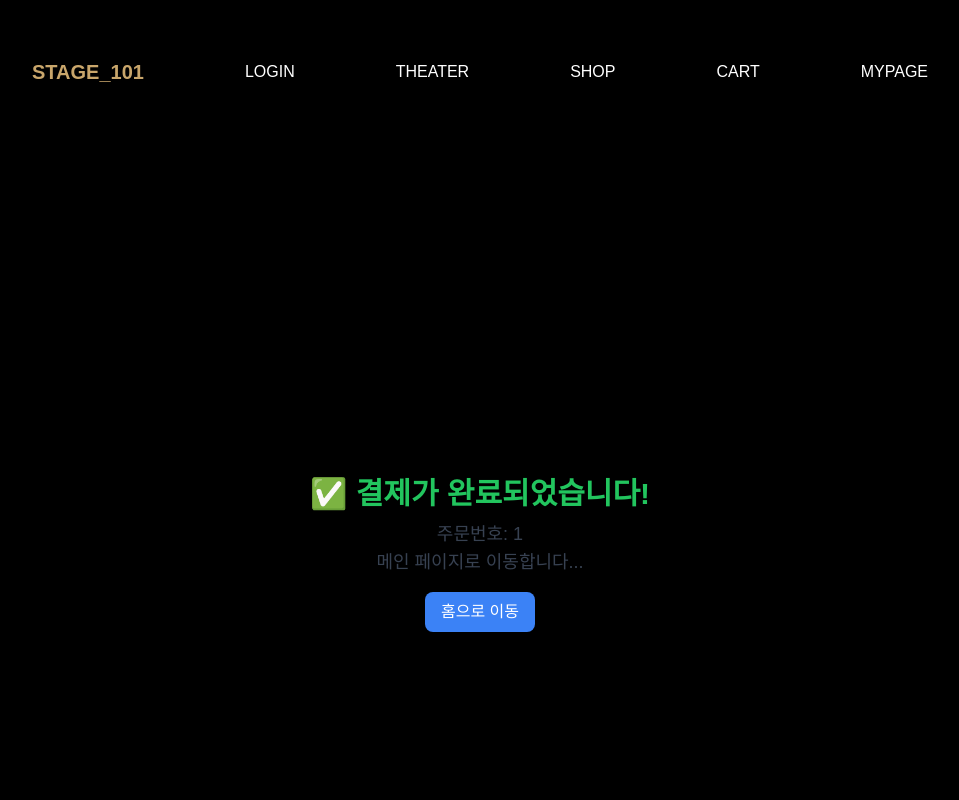
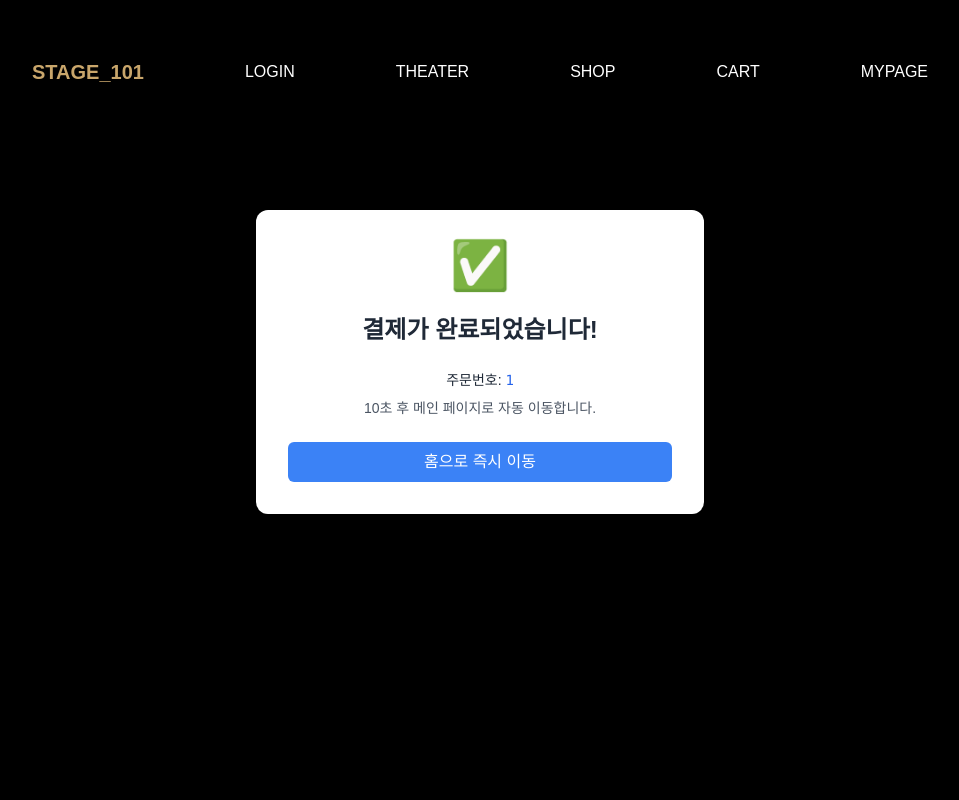
Before and after one commit to YouKnowThat-Park/STAGE_101, a Next.js app: page /cart/1 in a window 1280 px wide. Shown: the top 800 px of the page, without its empty margins (160-1119 px from the left). Built offline with nearby package versions, Linux system fonts and the light colour scheme; no server answers.

Commit message:
💄 상점 결제 완료 페이지 디자인 수정

```diff
--- a/src/app/cart/[id]/page.tsx
+++ b/src/app/cart/[id]/page.tsx
@@ -5,7 +5,7 @@ import { useEffect } from 'react';
 
 const CartSuccessPage = ({ params }: { params: { id: string } }) => {
   const router = useRouter();
-  const orderId = params.id; // ✅ 동적 라우트로 받은 주문 ID
+  const orderId = params.id;
 
   useEffect(() => {
     const timer = setTimeout(() => {
@@ -15,16 +15,28 @@ const CartSuccessPage = ({ params }: { params: { id: string } }) => {
   }, [router]);
 
   return (
-    <div className="flex flex-col items-center justify-center h-screen text-center">
-      <h1 className="text-3xl font-bold text-green-500">✅ 결제가 완료되었습니다!</h1>
-      <p className="text-lg text-gray-700 mt-2">주문번호: {orderId}</p>
-      <p className="text-lg text-gray-700">메인 페이지로 이동합니다...</p>
-      <button
-        onClick={() => router.push('/')}
-        className="mt-4 bg-blue-500 text-white py-2 px-4 rounded-lg hover:bg-blue-600 transition"
-      >
-        홈으로 이동
-      </button>
+    <div className="flex flex-col items-center justify-center py-14 px-4">
+      <div className="bg-white shadow-xl rounded-xl p-8 max-w-md w-full text-center space-y-6">
+        {/* ✅ 이모지 아이콘 */}
+        <div className="text-5xl">✅</div>
+
+        <h1 className="text-2xl font-bold text-gray-800">결제가 완료되었습니다!</h1>
+
+        <div className="text-sm text-gray-600">
+          <p className="mb-2">
+            <span className="font-medium text-gray-800">주문번호:</span>{' '}
+            <span className="font-mono text-blue-600 break-all">{orderId}</span>
+          </p>
+          <p>10초 후 메인 페이지로 자동 이동합니다.</p>
+        </div>
+
+        <button
+          onClick={() => router.push('/')}
+          className="w-full bg-blue-500 text-white py-2 px-4 rounded-md hover:bg-blue-600 transition duration-200"
+        >
+          홈으로 즉시 이동
+        </button>
+      </div>
     </div>
   );
 };
```
